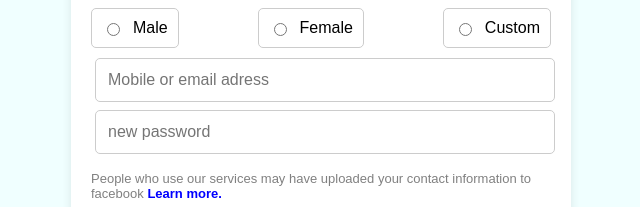
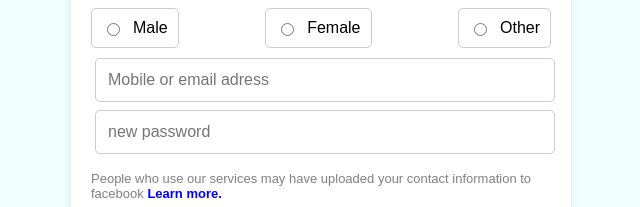
Before and after one commit to mayorADEOLA/facebook-signup, a plain HTML site: page facebooksign.html in a window 1280 px wide. Shown: the part 323-530 px from the top of the page, 319-959 px from the left. Drawn offline with Linux system fonts and the light colour scheme.

Commit message:
changed custom to other

```diff
--- a/facebooksign.html
+++ b/facebooksign.html
@@ -116,7 +116,7 @@
                 id="custom"
                 name="gender"
                 value="custom"
-              /><span>Custom</span></label
+              /><span>Other</span></label
             >
           </div>
           <input
```
